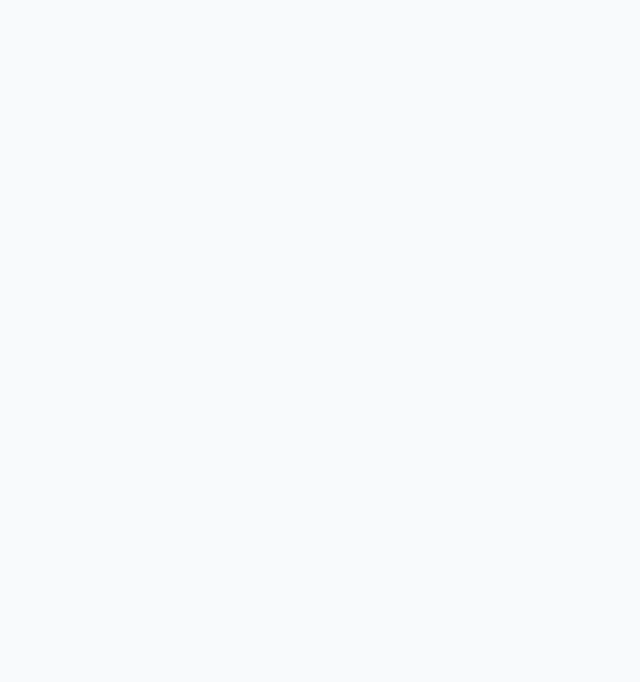
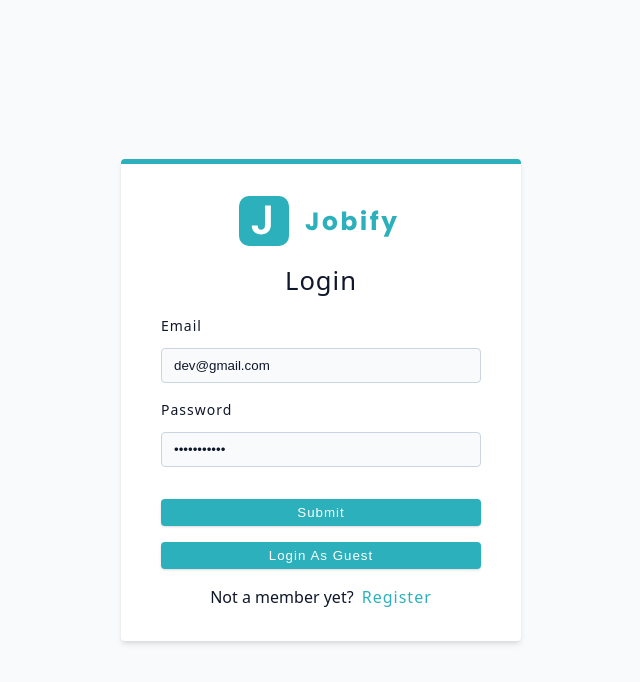
Before and after one commit to DevendranathReddy7/Jobify-Mern, a React (Vite) app: page /login in a window 1280 px wide. Shown: the top 682 px of the page, without its empty margins (319-959 px from the left). Built offline with nearby package versions, Linux system fonts and the light colour scheme.

Commit message:
added login componrnt

```diff
--- a/src/pages/Login.jsx
+++ b/src/pages/Login.jsx
@@ -1,7 +1,21 @@
+import { Link } from "react-router-dom"
+import Wrapper from "../assets/wrappers/RegisterAndLoginPage"
+import { Logo, RegisterForm } from "../components"
+
 const Login = () => {
     return (
-        <div>
-        </div>
+        <Wrapper>
+            <form className="form">
+                <Logo />
+                <h4>Login</h4>
+                <RegisterForm type='email' name='email' defaultValue='dev@gmail.com' />
+                <RegisterForm type='password' name='password' defaultValue='password123' />
+                <button type="submit" className="btn btn-block">Submit</button>
+                <button type="submit" className="btn btn-block">Login as Guest</button>
+                <p>Not a member yet? <Link to='/register' className="member-btn">Register</Link></p>
+
+            </form>
+        </Wrapper>
     )
 }
 export default Login
```
